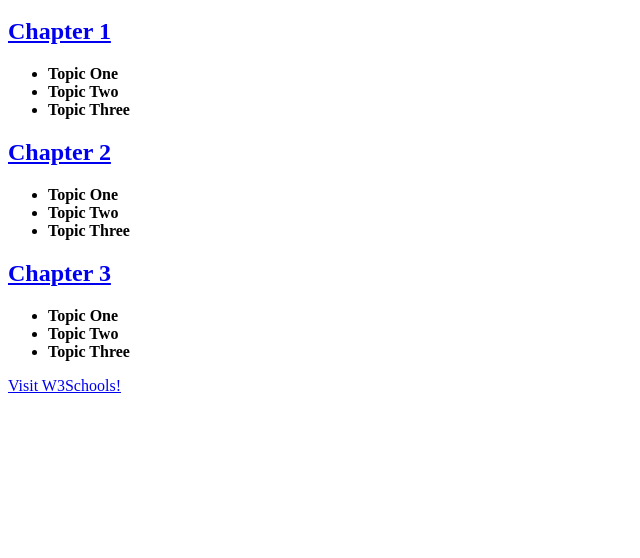
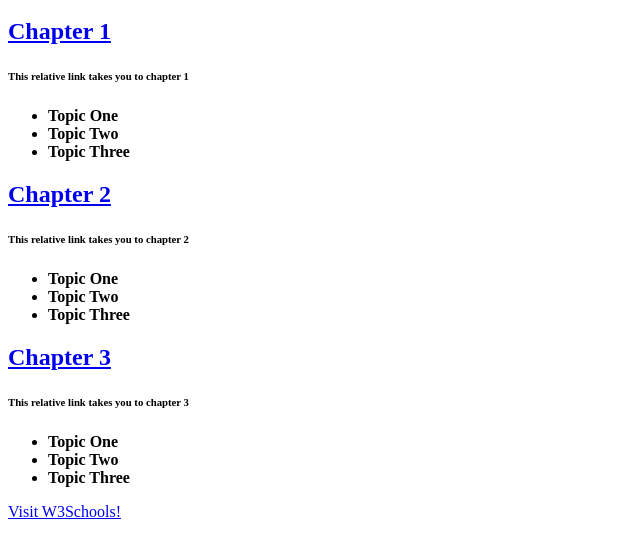
Before and after one commit to Blossxsom/LinksReview, a plain HTML site: page index.html in a window 1280 px wide. Shown: the part 48-606 px from the top of the page, without its empty margins (0-640 px from the left). Drawn offline with Linux system fonts and the light colour scheme.

Commit message:
Update index.html

```diff
--- a/index.html
+++ b/index.html
@@ -4,20 +4,21 @@
 </head>
 <body>
 <h1>Table of Contents</h1>
-<!--made the chpater 1 a relative link!-->
 <a href="chapter1.html"><h2>Chapter 1</a></h2>
+	<h6>This relative link takes you to chapter 1</h6>
 	<ul>
 		<li><b>Topic One</b></li>
 		<li><b>Topic Two</b></li>
 		<li><b>Topic Three</b></li>
-	<!--made the chpater 1 a relative link!-->
 	</ul><a href="chapter2.html"><h2>Chapter 2</a></h2>
+	<h6>This relative link takes you to chapter 2</h6>
 	<ul>
 		<li><b>Topic One</b></li>
 		<li><b>Topic Two</b></li>
 		<li><b>Topic Three</b></li>
 	<!--made the chpater 1 a relative link!-->
 	</ul><a href="chapter3.html"><h2>Chapter 3</a></h2>
+	<h6>This relative link takes you to chapter 3</h6>
 	<ul>
 		<li><b>Topic One</b></li>
 		<li><b>Topic Two</b></li>
```
